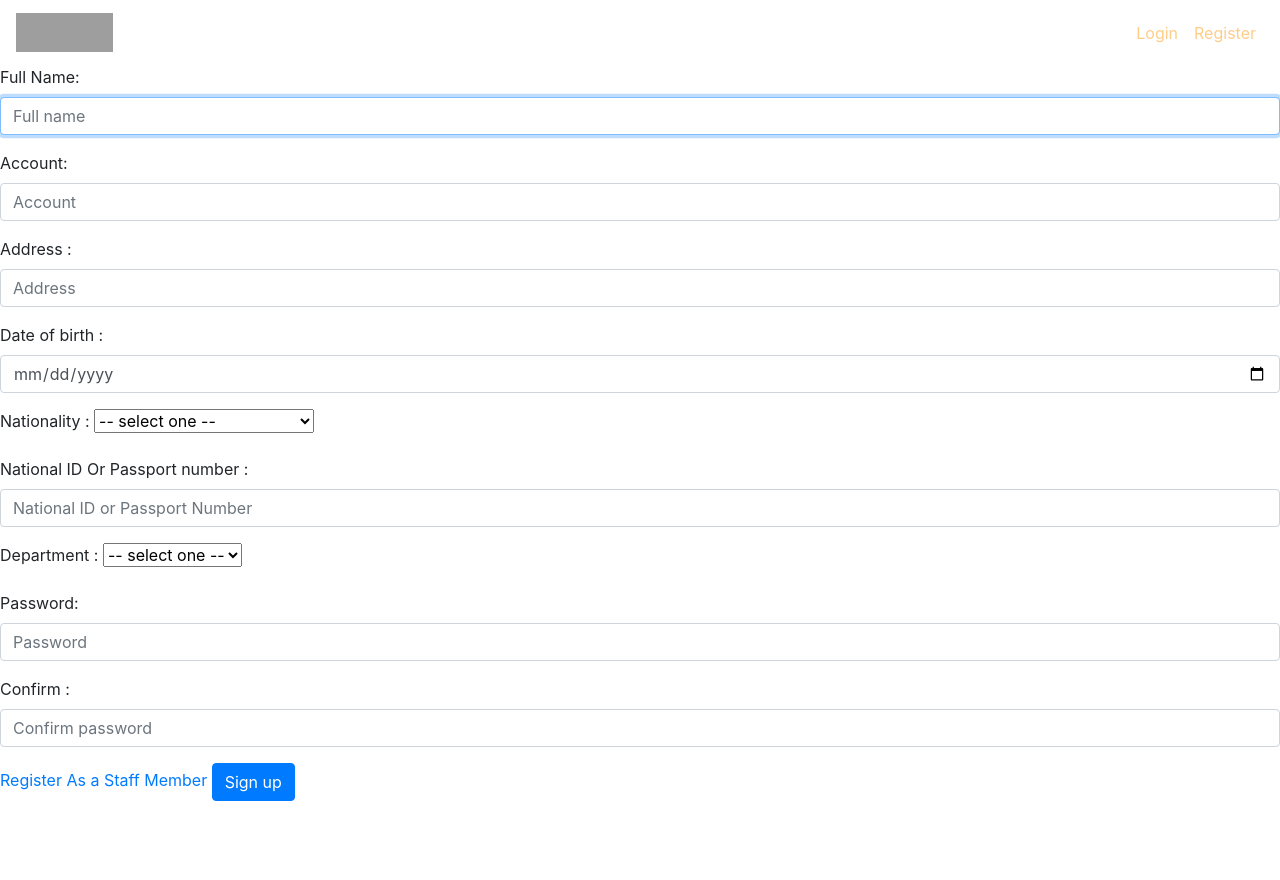
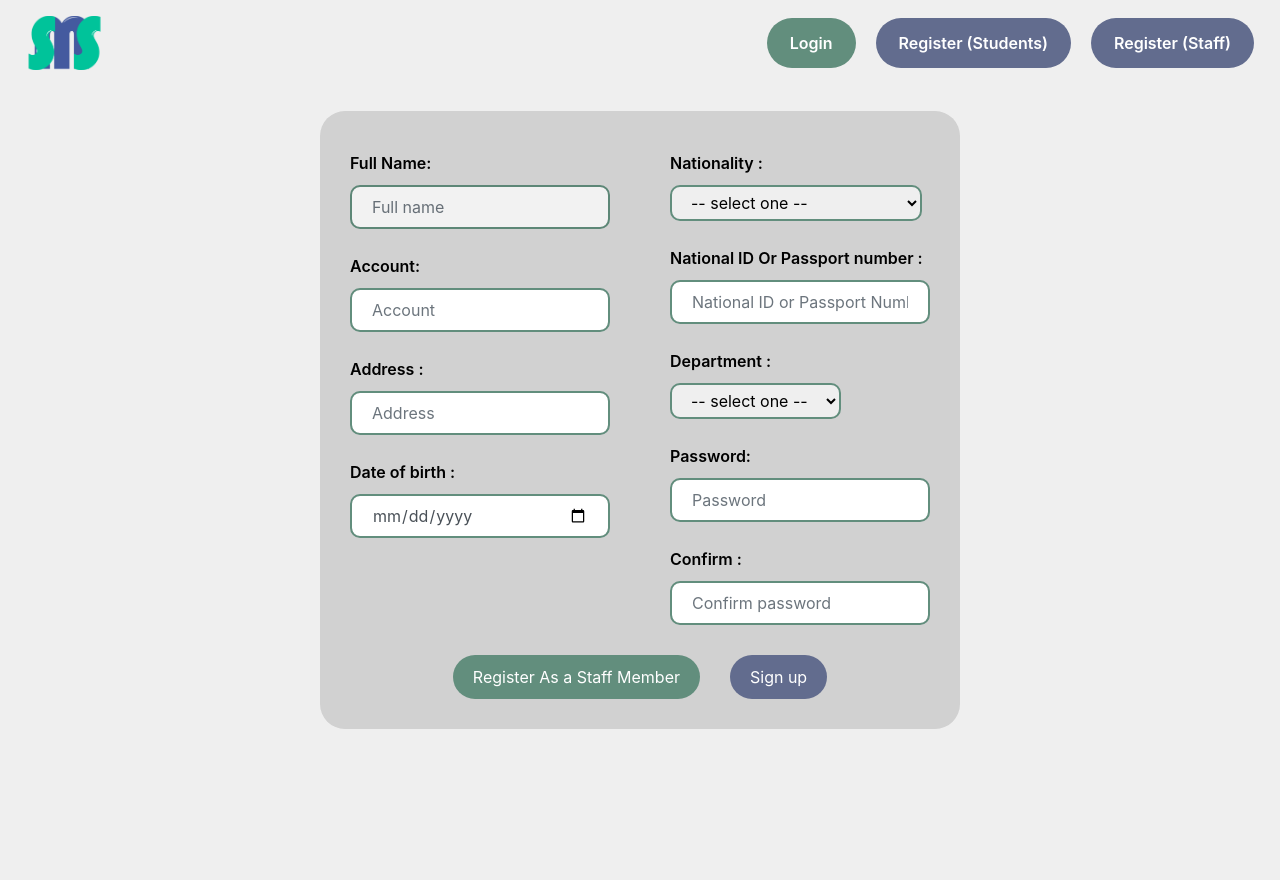
Before and after one commit to 0ssamaak0/school-management-system, a Flask app: page /register in a window 1280 px wide. Before the commit the page ends 801 px from the top, so only its background shows below. Run offline with Flask 2, Linux system fonts and the light colour scheme; grey boxes are pictures that could not be loaded.

Commit message:
adding new interface

```diff
--- a/static/styles.css
+++ b/static/styles.css
@@ -0,0 +1,206 @@
+@media (prefers-color-scheme: light) {
+  :root {
+    --background-color: #EFEFEF;
+    --foreground-color: #D1D1D1;
+    --button-color: #626c8e;
+    --button-color2: #628e7d;
+    --text-on-bg: #000000;
+    --text-on-fg: #000000;
+    --text-on-button: #ffffff;
+  }
+}
+
+@media (prefers-color-scheme: dark) {
+  :root {
+    --background-color: #121418;
+    --foreground-color: #23262e;
+    --button-color: #042ac3;
+    --button-color2: #00c39a;
+    --text-on-bg: #ffffff;
+    --text-on-fg: #ffffff;
+    --text-on-button: #ffffff;
+    --text-on-button2: #000000;
+  }
+}
+
+* {
+  -webkit-transition: 0.3s ease-in-out !important;
+  transition: 0.3s ease-in-out !important;
+  -webkit-box-sizing: border-box;
+          box-sizing: border-box;
+}
+
+body {
+  background: var(--background-color);
+  color: var(--text-on-bg);
+  min-height: 110vh;
+}
+
+.navbar-toggler {
+  background-color: var(--button-color);
+  padding: 10px;
+  border-radius: 5px;
+  border: none !important;
+}
+
+.navbar-toggler span {
+  color: var(--text-on-button) !important;
+}
+
+ul.navbar-ul {
+  list-style: none;
+}
+
+li.navbar-item {
+  text-decoration: none;
+  background: var(--button-color);
+  margin: 10px;
+  padding: 5px 15px;
+  border-radius: 30px;
+  color: var(--text-on-button) !important;
+}
+
+li.navbar-item:hover {
+  -webkit-filter: brightness(1.2);
+          filter: brightness(1.2);
+}
+
+li.navbar-item a {
+  color: var(--text-on-button) !important;
+  text-decoration: none;
+  font-weight: 600;
+}
+
+li.navbar-item a:hover {
+  color: var(--text-on-bg);
+  text-decoration: none;
+}
+
+li.navbar-item.green {
+  background: var(--button-color2);
+}
+
+li.navbar-item.green a {
+  color: var(--text-on-button2) !important;
+}
+
+button {
+  margin: 15px;
+  padding: 10px 20px;
+  border-radius: 30px;
+  background: var(--button-color);
+  outline: none;
+  border: none;
+  color: var(--text-on-button);
+}
+
+button.green {
+  background-color: var(--button-color2);
+}
+
+button.tbutton {
+  color: var(--text-on-button);
+}
+
+button.tbutton:hover {
+  -webkit-filter: brightness(1.1);
+          filter: brightness(1.1);
+}
+
+button:hover {
+  -webkit-filter: brightness(1.1);
+          filter: brightness(1.1);
+}
+
+button a {
+  color: var(--text-on-button);
+  text-decoration: none;
+}
+
+button a:hover {
+  color: var(--text-on-button);
+  text-decoration: none;
+}
+
+button a:visited {
+  color: var(--text-on-button);
+  text-decoration: none;
+}
+
+textarea {
+  margin: 15px;
+}
+
+textarea::-webkit-input-placeholder {
+  color: var(--text-on-fg) !important;
+}
+
+textarea:-ms-input-placeholder {
+  color: var(--text-on-fg) !important;
+}
+
+textarea::-ms-input-placeholder {
+  color: var(--text-on-fg) !important;
+}
+
+textarea::placeholder {
+  color: var(--text-on-fg) !important;
+}
+
+div.container {
+  margin-top: 25px;
+  padding: 15px;
+}
+
+div.log {
+  max-width: 50%;
+  color: var(--text-on-fg);
+  background-color: var(--foreground-color);
+  border-radius: 25px;
+  font-weight: 600;
+}
+
+div.form-group {
+  margin: 15px;
+}
+
+div.form-group label {
+  margin: 10px 0;
+}
+
+div.form-group input {
+  padding: 20px;
+  border-radius: 10px;
+  border: 2px double var(--button-color2);
+}
+
+div.form-group input:focus {
+  -webkit-filter: brightness(0.95);
+          filter: brightness(0.95);
+  outline: none 0 !important;
+  -webkit-box-shadow: none !important;
+          box-shadow: none !important;
+  border: 2px double var(--button-color2) !important;
+}
+
+div.form-group select {
+  border-radius: 10px;
+  padding: 5px 15px;
+  border: 2px double var(--button-color2);
+}
+
+div.form-group select:focus {
+  border: 2px double var(--button-color2);
+}
+
+table th,
+table td {
+  color: var(--text-on-bg);
+  font-size: 1.1em;
+}
+
+h1.apology {
+  color: var(--text-on-fg);
+  text-align: center;
+}
+/*# sourceMappingURL=styles.css.map */
--- /dev/null
+++ b/static/styles.scss
@@ -0,0 +1,224 @@
+// Color Variables
+:root {
+    @media(prefers-color-scheme: light) {
+        // Background
+        --background-color: #EFEFEF;
+        // Foreground
+        --foreground-color: #D1D1D1;
+
+        // Button
+        --button-color: #626c8e;
+        --button-color2: #628e7d;
+
+        // Text
+        --text-on-bg: #000000;
+        --text-on-fg: #000000;
+        --text-on-button: #ffffff;
+    }
+
+    @media(prefers-color-scheme: dark) {
+        // Background
+        --background-color: #121418;
+        // Foreground
+        --foreground-color: #23262e;
+
+        // Button
+        --button-color: #042ac3;
+        --button-color2: #00c39a;
+
+        // Text
+        --text-on-bg: #ffffff;
+        --text-on-fg: #ffffff;
+        --text-on-button: #ffffff;
+        --text-on-button2: #000000;
+    }
+}
+
+* {
+    transition: 0.3s ease-in-out !important;
+    box-sizing: border-box;
+}
+
+body {
+    background: var(--background-color);
+    color: var(--text-on-bg);
+    min-height: 110vh;
+}
+
+// Navbar
+.navbar-toggler {
+    span {
+        color: var(--text-on-button) !important;
+    }
+
+    background-color: var(--button-color);
+    padding: 10px;
+    border-radius: 5px;
+    border: none !important;
+}
+
+ul.navbar-ul {
+    list-style: none;
+}
+
+li.navbar-item {
+    text-decoration: none;
+    background: var(--button-color);
+
+
+
+    margin: 10px;
+    padding: 5px 15px;
+    border-radius: 30px;
+    color: var(--text-on-button) !important;
+
+    &:hover {
+        filter: brightness((1.2));
+    }
+
+    a {
+        color: var(--text-on-button) !important;
+        text-decoration: none;
+        font-weight: 600;
+
+
+        &:hover {
+            color: var(--text-on-bg);
+            text-decoration: none;
+        }
+    }
+
+    &.green {
+        background: var(--button-color2);
+
+        a {
+            color: var(--text-on-button2) !important;
+        }
+    }
+}
+
+
+button {
+    margin: 15px;
+    padding: 10px 20px;
+    border-radius: 30px;
+    background: var(--button-color);
+
+    &.green {
+        background-color: var(--button-color2);
+    }
+
+    outline: none;
+    border: none;
+    color: var(--text-on-button);
+
+    &.tbutton {
+        color: var(--text-on-button);
+
+        &:hover {
+            filter: brightness(1.1);
+        }
+    }
+
+    &:hover {
+        filter: brightness(1.1);
+
+    }
+
+    a {
+        color: var(--text-on-button);
+
+        text-decoration: none;
+
+        &:hover {
+            color: var(--text-on-button);
+            text-decoration: none;
+        }
+
+        &:visited {
+            color: var(--text-on-button);
+            text-decoration: none;
+        }
+    }
+}
+
+// inputs
+textarea {
+    margin: 15px;
+    // background-color: var(--textarea-color) !important;
+
+    &::placeholder {
+        color: var(--text-on-fg) !important;
+    }
+}
+
+
+div.container {
+    margin-top: 25px;
+    padding: 15px;
+
+}
+
+div.log {
+    max-width: 50%;
+    color: var(--text-on-fg);
+    background-color: var(--foreground-color);
+    border-radius: 25px;
+    font-weight: 600;
+}
+
+div.form-group {
+    margin: 15px;
+
+    label {
+        margin: 10px 0;
+    }
+
+    input {
+        padding: 20px;
+        border-radius: 10px;
+        border: 2px double var(--button-color2);
+
+        &:focus {
+            filter: brightness(0.95);
+            outline: none 0 !important;
+            box-shadow: none !important;
+            border: 2px double var(--button-color2) !important;
+
+        }
+    }
+
+    select {
+        border-radius: 10px;
+        padding: 5px 15px;
+        border: 2px double var(--button-color2);
+
+        &:focus {
+            border: 2px double var(--button-color2);
+
+        }
+
+    }
+}
+
+// table
+table {
+
+    th,
+    td {
+        color: var(--text-on-bg);
+        font-size: 1.1em;
+
+
+    }
+}
+
+
+
+
+
+// Apology
+h1.apology {
+    color: var(--text-on-fg);
+    text-align: center;
+}
--- a/templates/layout.html
+++ b/templates/layout.html
@@ -6,43 +6,50 @@
   <meta charset="utf-8">
   <meta name="viewport" content="initial-scale=1, width=device-width">
 
-        <link rel="stylesheet" href="https://cdn.jsdelivr.net/npm/bootstrap@4.5.3/dist/css/bootstrap.min.css" integrity="sha384-TX8t27EcRE3e/ihU7zmQxVncDAy5uIKz4rEkgIXeMed4M0jlfIDPvg6uqKI2xXr2" crossorigin="anonymous">
+  <link rel="stylesheet" href="https://cdn.jsdelivr.net/npm/bootstrap@4.5.3/dist/css/bootstrap.min.css"
+    integrity="sha384-TX8t27EcRE3e/ihU7zmQxVncDAy5uIKz4rEkgIXeMed4M0jlfIDPvg6uqKI2xXr2" crossorigin="anonymous">
 
 
-        <script src="https://code.jquery.com/jquery-3.5.1.slim.min.js" integrity="sha384-DfXdz2htPH0lsSSs5nCTpuj/zy4C+OGpamoFVy38MVBnE+IbbVYUew+OrCXaRkfj" crossorigin="anonymous"></script>
-        <script src="https://cdn.jsdelivr.net/npm/bootstrap@4.5.3/dist/js/bootstrap.bundle.min.js" integrity="sha384-ho+j7jyWK8fNQe+A12Hb8AhRq26LrZ/JpcUGGOn+Y7RsweNrtN/tE3MoK7ZeZDyx" crossorigin="anonymous"></script>
+  <script src="https://code.jquery.com/jquery-3.5.1.slim.min.js"
+    integrity="sha384-DfXdz2htPH0lsSSs5nCTpuj/zy4C+OGpamoFVy38MVBnE+IbbVYUew+OrCXaRkfj"
+    crossorigin="anonymous"></script>
+  <script src="https://cdn.jsdelivr.net/npm/bootstrap@4.5.3/dist/js/bootstrap.bundle.min.js"
+    integrity="sha384-ho+j7jyWK8fNQe+A12Hb8AhRq26LrZ/JpcUGGOn+Y7RsweNrtN/tE3MoK7ZeZDyx"
+    crossorigin="anonymous"></script>
 
   <link href="/static/styles.css" rel="stylesheet">
   {% block style %}{% endblock %}
   <title>Sis: {% block title %}{% endblock %}</title>
 </head>
+
 <body>
   <nav class="navbar navbar-expand-lg navbar-light ">
     <a class="navbar-brand" href="/">
-              <img src="static/logo.jpg" width="97" height="39" alt="" loading="lazy">
+      <img src="/static/logo.png" width="97" alt="" loading="lazy">
     </a>
 
-            <button class="navbar-toggler" type="button" data-toggle="collapse" data-target="#navbarSupportedContent" aria-controls="navbarSupportedContent" aria-expanded="false" aria-label="Toggle navigation">
+    <button class="navbar-toggler" type="button" data-toggle="collapse" data-target="#navbarSupportedContent"
+      aria-controls="navbarSupportedContent" aria-expanded="false" aria-label="Toggle navigation">
       <span class="navbar-toggler-icon"></span>
     </button>
 
     <div class="collapse navbar-collapse" id="navbarSupportedContent">
       {% if session.user_id %}
-
-
       <ul class="navbar-nav ml-auto">
-                    <li class="nav-item active">
-                      <a style="color:#ffcd88" class="nav-link" href="/logout">Logout <span class="sr-only">(current)</span></a>
+        <li class="nav-item navbar-item active">
+          <a class="nav-link" href="/logout">Logout <span class="sr-only"></span></a>
         </li>
       </ul>
       {% else %}
       <ul class="navbar-nav ml-auto">
-                  <li class="nav-item active">
-                    <a style="color:#ffcd88" class="nav-link" href="/login">Login <span class="sr-only">(current)</span></a>
+        <li class="nav-item navbar-item active green">
+          <a class="nav-link " href="/login">Login <span class="sr-only"></span></a>
         </li>
-
-                  <li class="nav-item active">
-                    <a style="color:#ffcd88" class="nav-link" href="/register">Register <span class="sr-only">(current)</span></a>
+        <li class="nav-item navbar-item active">
+          <a class="nav-link" href="/register">Register (Students)<span class="sr-only">(current)</span></a>
+        </li>
+        <li class="nav-item navbar-item active">
+          <a class="nav-link" href="/register_staff">Register (Staff)<span class="sr-only">(current)</span></a>
         </li>
       </ul>
       {% endif %}
@@ -53,4 +60,5 @@
   </main>
 
 </body>
+
 </html>
--- a/templates/register.html
+++ b/templates/register.html
@@ -14,17 +14,20 @@
 
 {% block main %}
 
-
-
+<div class="container log">
     {% if msg == "register_student" %}
+    <div class="row">
+        <div class="col-md-6">
             <form action="/register" method="post">
                 <div class="form-group">
                     <label for="fullname">Full Name:</label>
-            <input autocomplete="off" autofocus class="form-control" name="fullname" placeholder="Full name" type="text">
+                    <input autocomplete="off" autofocus class="form-control" name="fullname" placeholder="Full name"
+                        type="text">
                 </div>
                 <div class="form-group">
                     <label for="username">Account:</label>
-            <input autocomplete="off" autofocus class="form-control" name="username" placeholder="Account" type="text">
+                    <input autocomplete="off" autofocus class="form-control" name="username" placeholder="Account"
+                        type="text">
                 </div>
                 <div class="form-group">
                     <label for="address">Address :</label>
@@ -34,6 +37,8 @@
                     <label for="date">Date of birth :</label>
                     <input autocomplete="off" class="form-control" name="date" placeholder="Date Of Birth" type="date">
                 </div>
+        </div>
+        <div class="col-md-6">
             <div class="form-group">
                 <label for="nationality">Nationality :</label>
                 <select name="nationality">
@@ -123,7 +128,7 @@
                     <option value="iranian">Iranian</option>
                     <option value="iraqi">Iraqi</option>
                     <option value="irish">Irish</option>
-                  <option value="israeli">Israeli</option>
+                    <option value="palestinian">Palestinian</option>
                     <option value="italian">Italian</option>
                     <option value="ivorian">Ivorian</option>
                     <option value="jamaican">Jamaican</option>
@@ -234,7 +239,8 @@
             </div>
             <div class="form-group">
                 <label for="id">National ID Or Passport number :</label>
-            <input autocomplete="off" class="form-control" name="id" placeholder="National ID or Passport Number" type="text">
+                <input autocomplete="off" class="form-control" name="id" placeholder="National ID or Passport Number"
+                    type="text">
             </div>
             <div class="form-group">
                 <label for="department">Department :</label>
@@ -252,19 +258,28 @@
             </div>
             <div class="form-group">
                 <label for="Confirm">Confirm :</label>
-            <input autocomplete="off" class="form-control" name="confirm" placeholder="Confirm password" type="password">
+                <input autocomplete="off" class="form-control" name="confirm" placeholder="Confirm password"
+                    type="password">
             </div>
-        <a href="/register_staff">Register As a Staff Member</a>
-        <button class="btn btn-primary" type="submit">Sign up</button>
+        </div>
+    </div>
+    <div class="d-flex justify-content-center">
+        <button class="green"><a href="/register_staff" target="_blank">Register As a Staff
+                Member</a></button>
+        <!-- I replaced it with the button -->
+        <!-- <a href="/register_staff">Register As a Staff Member</a> -->
+        <button class="" type="submit">Sign up</button>
+    </div>
+
     </form>
     {% endif %}
-
 
     {% if msg == "register_staff" %}
     <form action="/register_staff" method="post">
         <div class="form-group">
             <label for="fullname">Full Name:</label>
-            <input autocomplete="off" autofocus class="form-control" name="fullname" placeholder="Full name" type="text">
+            <input autocomplete="off" autofocus class="form-control" name="fullname" placeholder="Full name"
+                type="text">
         </div>
         <div class="form-group">
             <label for="username">Account:</label>
@@ -296,11 +311,17 @@
         </div>
         <div class="form-group">
             <label for="Confirm">Confirm :</label>
-            <input autocomplete="off" class="form-control" name="confirm" placeholder="Confirm password" type="password">
+            <input autocomplete="off" class="form-control" name="confirm" placeholder="Confirm password"
+                type="password">
         </div>
-        <a href="/register">Register As a Student</a>
-        <button class="btn btn-primary" type="submit">Sign up</button>
+        <div class="d-flex justify-content-center">
+            <button class="green"><a href="/register">Register As a Student</a></button>
+            <!-- I replaced it with the button -->
+            <!-- <a href="/register_staff">Register As a Staff Member</a> -->
+            <button class="" type="submit">Sign up</button>
+        </div>
     </form>
+</div>
 
 {% endif %}
 
```
Also changed, not shown: templates/apology.html (+5 -3 lines), templates/index.html (+50 -61 lines), templates/login.html (+7 -5 lines), school.db, static/logo.png (added), 1 other file. Lines whose indentation alone changed are shown as unchanged.
